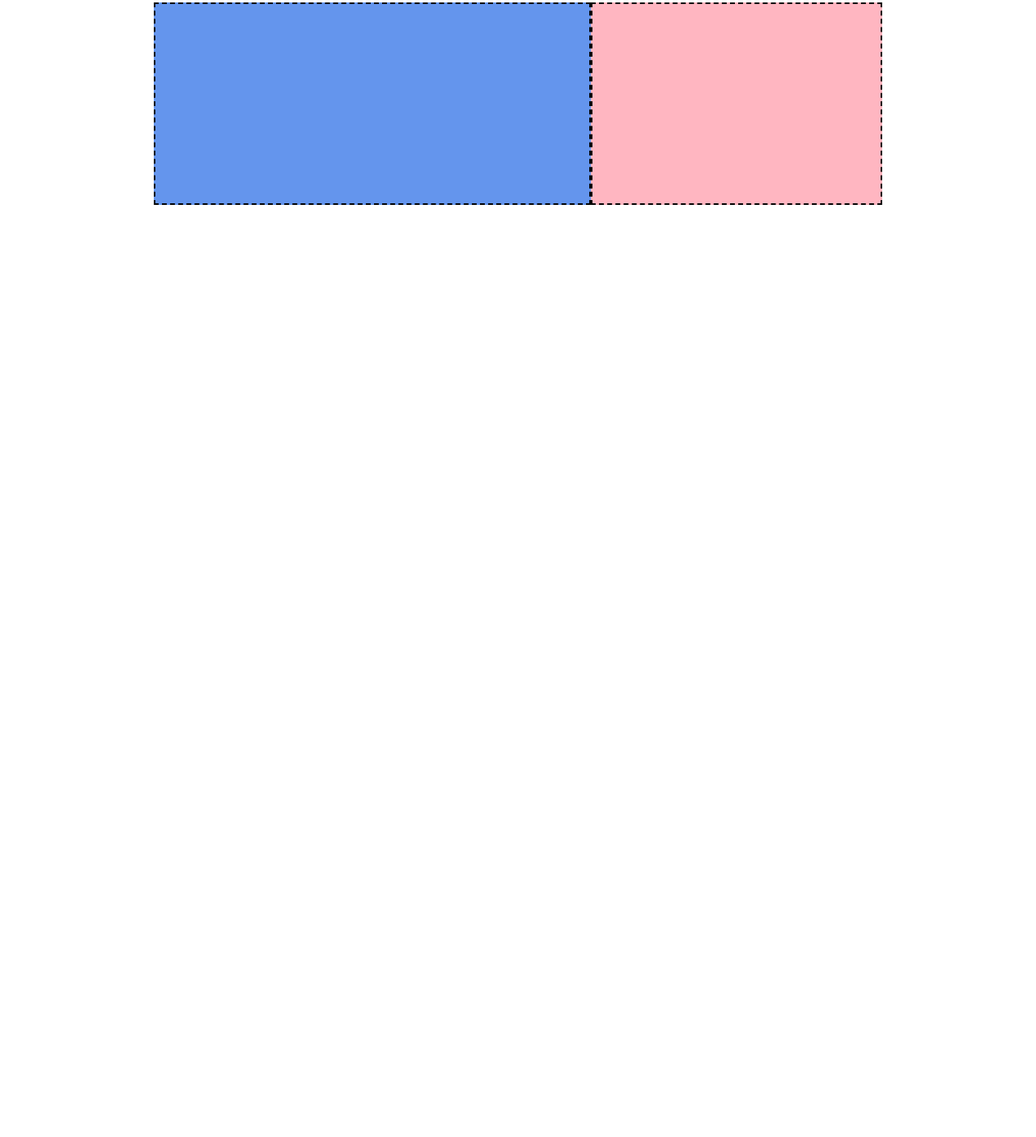
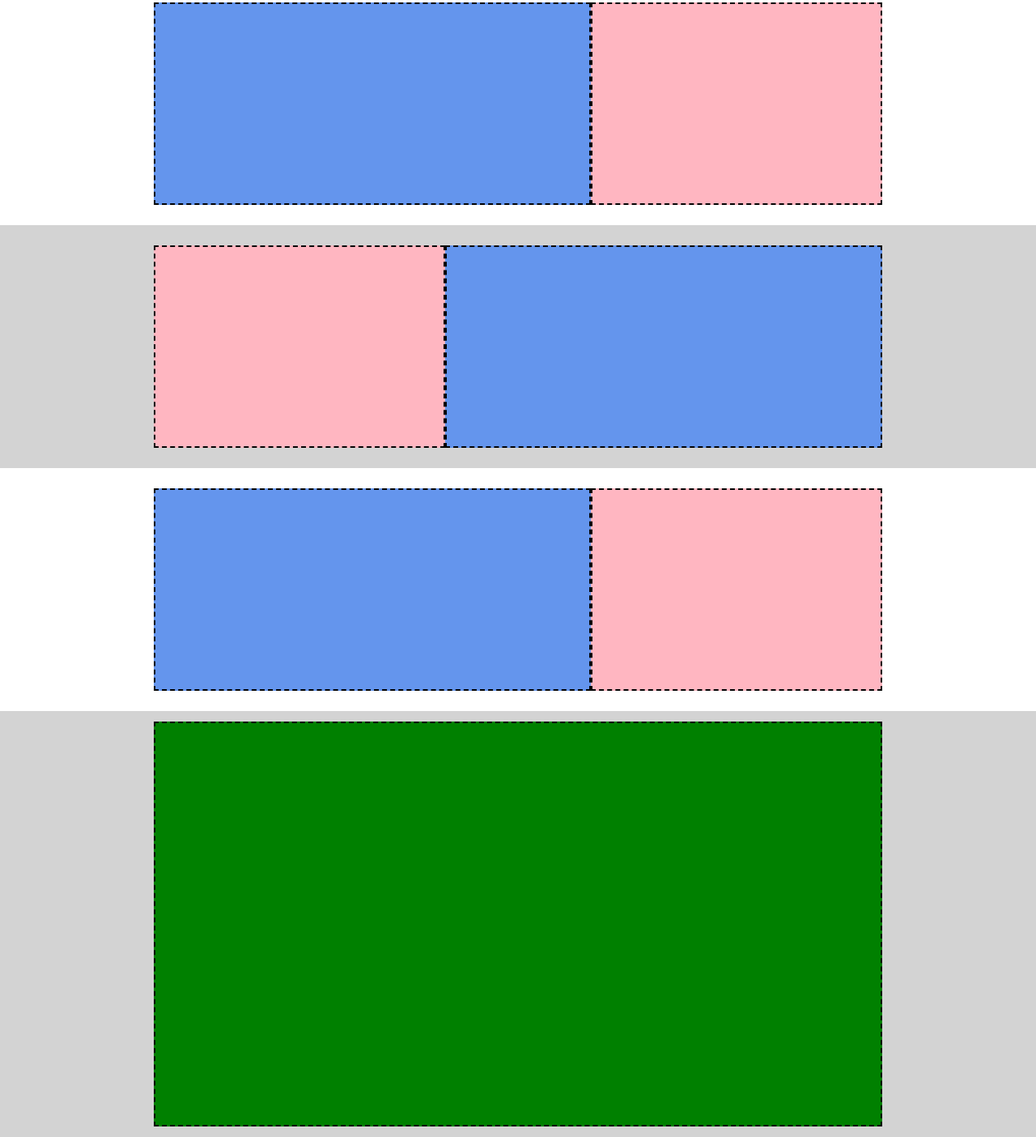
Before and after one commit to AdamBenDev/htmlcss-struttura-discord, a plain HTML site: page index.html in a window 1280 px wide. Shown: the part 372-1776 px from the top of the page at 81% size. Before the commit the page ends 800 px from the top, so only its background shows below. Drawn offline with Linux system fonts and the light colour scheme.

Commit message:
GreenBlock done

```diff
--- a/assets/style.css
+++ b/assets/style.css
@@ -104,3 +104,19 @@ li{
     background-color: lightpink;
     border: 2px dashed;
   }
+
+  /*TERZO BLOCCO*/
+
+  .white-bg{
+    background-color: white;
+  }
+
+  .grey-bg{
+    background-color: lightgrey;
+  }
+
+  .green-column{
+    flex-basis:100%;
+    background-color: green;
+    border: 2px dashed;
+  }
--- a/index.html
+++ b/index.html
@@ -33,6 +33,7 @@
             </div>
         </div>
     </section>
+    <main>
         <!--SECONDO BLOCCO-->
         <section class="first-section-main">
             <div class="main-background white-bg">
@@ -42,7 +43,31 @@
                 </div>
             </div>
         </section>
-
+        <section class="first-section-main">
+            <div class="main-background grey-bg">
+                <div class="flex-container-main">
+                    <div class="light-pink-column"></div>
+                    <div class="light-blue-column"></div>
+                </div>
+            </div>
+        </section>
+        <section class="first-section-main">
+            <div class="main-background white-bg">
+                <div class="flex-container-main">
+                    <div class="light-blue-column"></div>
+                    <div class="light-pink-column"></div>
+                </div>
+            </div>
+        </section>
+        <!--TERZO BLOCCO*-->
+        <section class="first-section-main">
+            <div class="main-background grey-bg">
+                <div class="flex-container-main2">
+                    <div class="green-column"></div>
+                </div>
+            </div>
+        </section>
+    </main>
 </body>
 
 </html>
```
Lines whose indentation alone changed are shown as unchanged.
